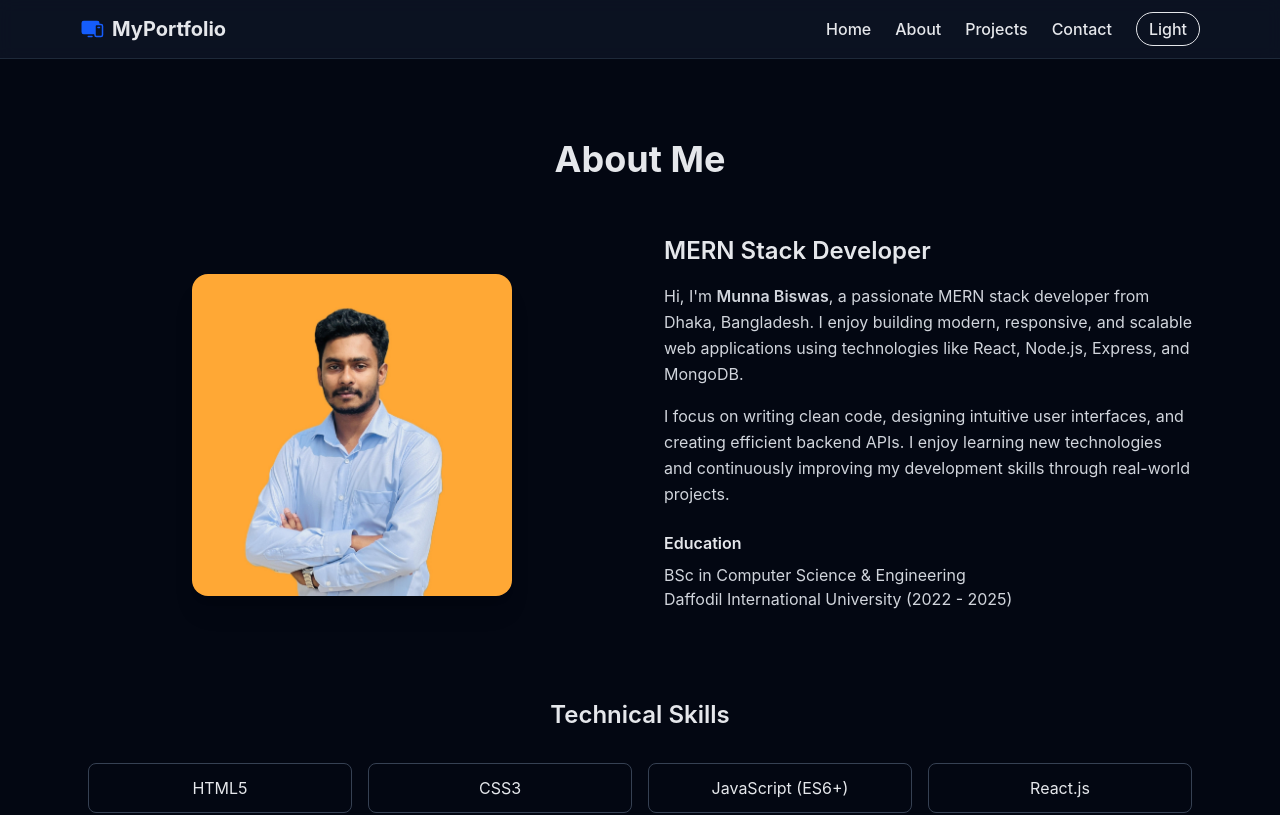
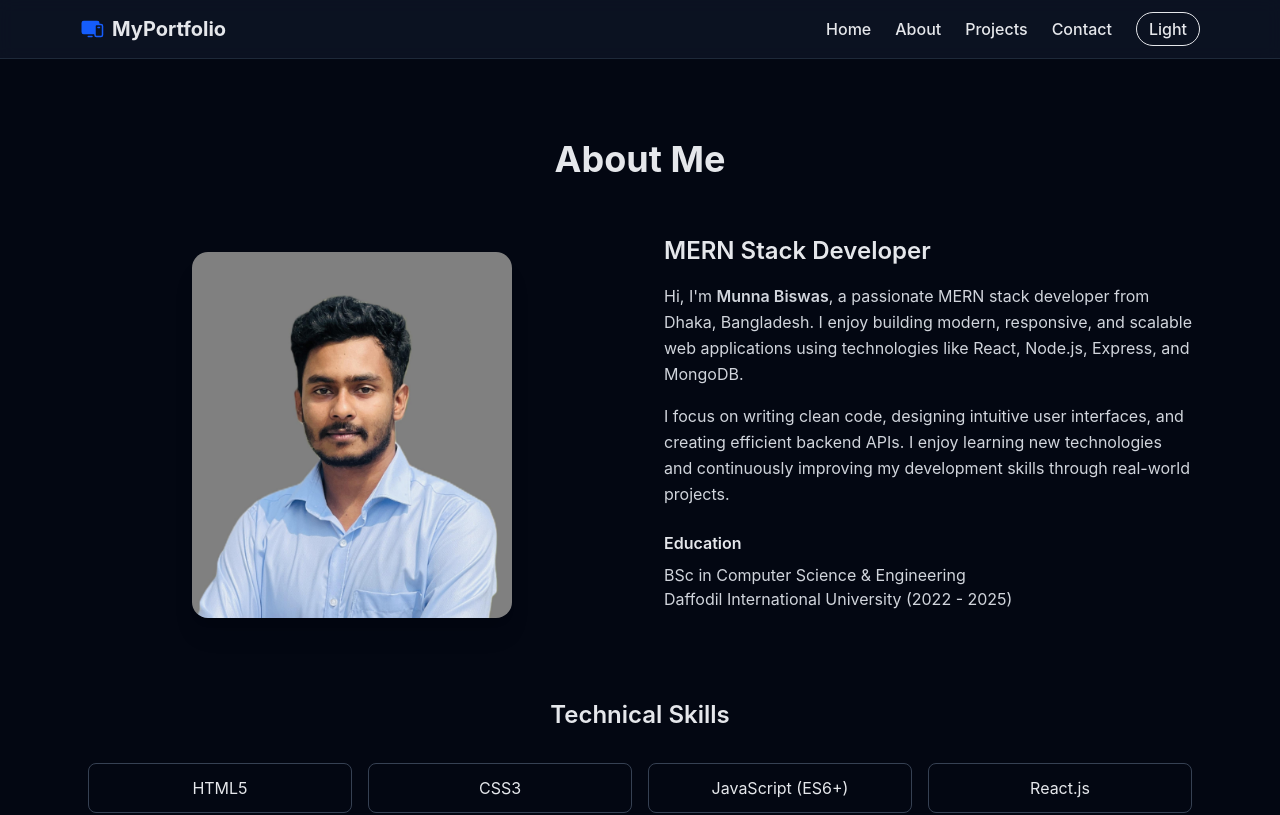
Before and after one commit to munnabiswas99/my-portfolio, a React (Vite) app: page /about in a window 1280 px wide. Shown: the top 815 px of the page. Built offline with nearby package versions, Linux system fonts and the light colour scheme.

Commit message:
Updated the image of about page

```diff
--- a/src/pages/About.jsx
+++ b/src/pages/About.jsx
@@ -38,7 +38,7 @@ export default function About() {
           className="flex justify-center"
         >
           <img
-            src="/images/munna0.JPG"
+            src="/images/munna4.JPG"
             alt="Munna Biswas"
             className="w-72 md:w-80 rounded-2xl shadow-xl"
           />
```
Also changed, not shown: public/images/munna4.JPG (added).
